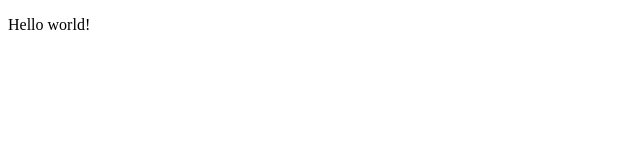
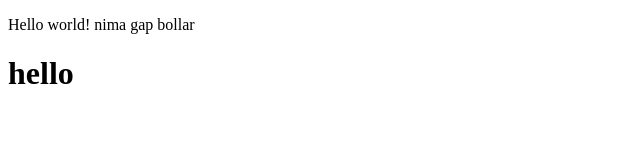
Before and after one commit to abbos-IT/project1, a plain HTML site: page index.html in a window 1280 px wide. Shown: the whole page, without its empty margins (0-640 px from the left). Drawn offline with Linux system fonts and the light colour scheme.

Commit message:
indexda h1 bilan soz qoshdim

```diff
--- a/index.html
+++ b/index.html
@@ -8,7 +8,9 @@
 </head>
 
 <body>
-    <p>Hello world!</p>
+    <p>Hello world! nima gap bollar</p>
+    <h1>hello</h1>
+
 </body>
 
 </html>
```
